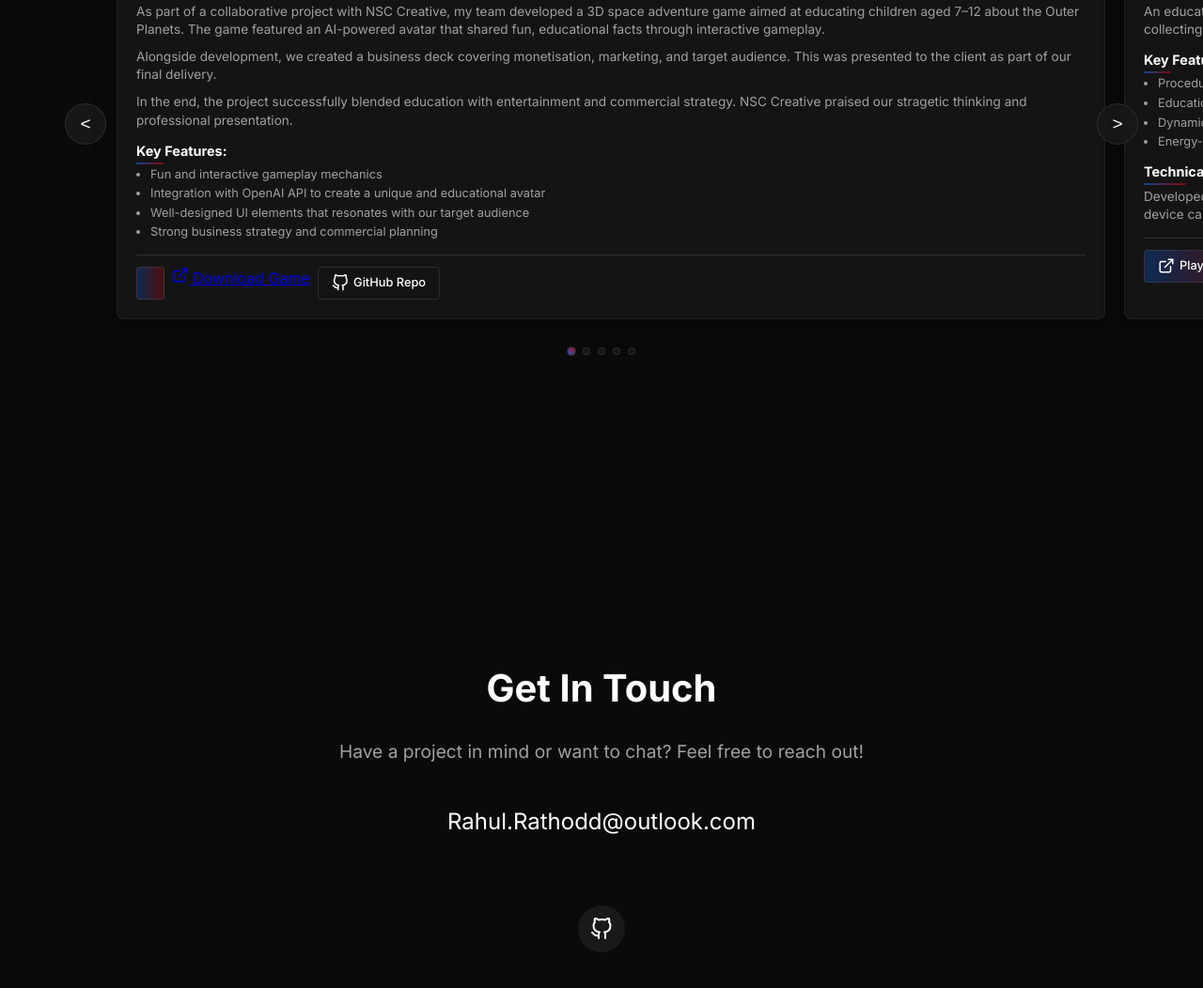
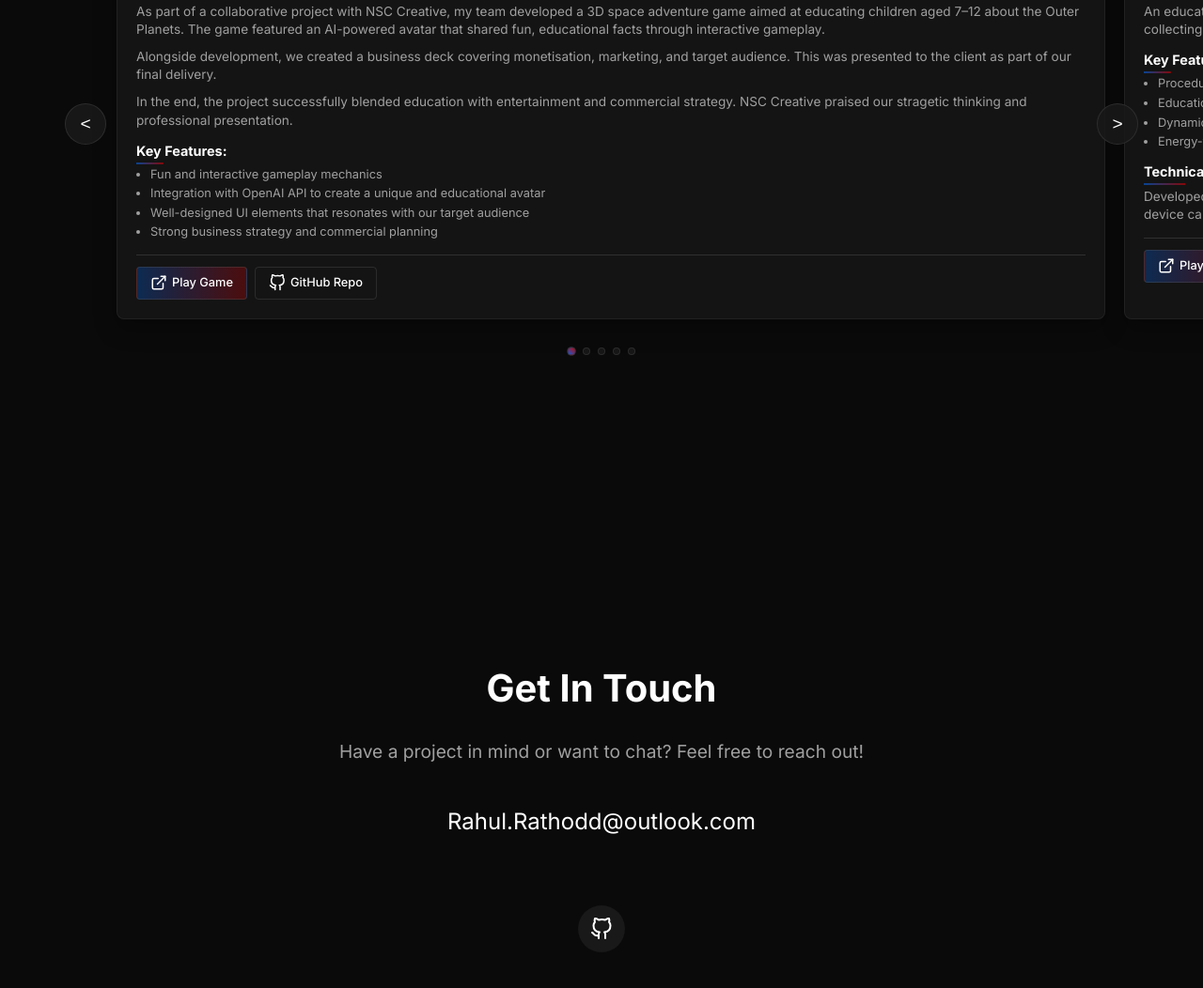
Before and after one commit to rahulrathod-git/rahulrathodportfolio, a plain HTML site: page index.html in a window 1280 px wide. Shown: the part 1918-2970 px from the top of the page at 94% size. Drawn offline with nearby package versions, Linux system fonts and the light colour scheme.

Commit message:
Update index.html

```diff
--- a/index.html
+++ b/index.html
@@ -1172,12 +1172,9 @@ footer {
                         </div>
                     </div>
                     <div class="project-footer">
-                        <a href="#" class="project-link primary-link" target="_blank">
-                        <a href="https://github.com/RR-2912/rahulrathodportfolio/releases/download/v1.0/Captain.Cosmic.s.Rocketship.Journey.v1.0.zip" download>
-							<svg xmlns="http://www.w3.org/2000/svg" width="18" height="18" viewBox="0 0 24 24" fill="none" stroke="currentColor" stroke-width="2" stroke-linecap="round" stroke-linejoin="round"><path d="M18 13v6a2 2 0 0 1-2 2H5a2 2 0 0 1-2-2V8a2 2 0 0 1 2-2h6"></path><polyline points="15 3 21 3 21 9"></polyline><line x1="10" y1="14" x2="21" y2="3"></line></svg>
-						Download Game
-						</a>
-
+                        <a href="https://github.com/RR-2912/rahulrathodportfolio/releases/download/v1.0/Captain.Cosmic.s.Rocketship.Journey.v1.0.zip" class="project-link primary-link" target="_blank">
+                            <svg xmlns="http://www.w3.org/2000/svg" width="18" height="18" viewBox="0 0 24 24" fill="none" stroke="currentColor" stroke-width="2" stroke-linecap="round" stroke-linejoin="round"><path d="M18 13v6a2 2 0 0 1-2 2H5a2 2 0 0 1-2-2V8a2 2 0 0 1 2-2h6"></path><polyline points="15 3 21 3 21 9"></polyline><line x1="10" y1="14" x2="21" y2="3"></line></svg>
+                            Play Game
                         </a>
                         <a href="https://github.com/RR-2912/captain-cosmic" class="project-link secondary-link" target="_blank">
                             <svg xmlns="http://www.w3.org/2000/svg" width="18" height="18" viewBox="0 0 24 24" fill="none" stroke="currentColor" stroke-width="2" stroke-linecap="round" stroke-linejoin="round"><path d="M9 19c-5 1.5-5-2.5-7-3m14 6v-3.87a3.37 3.37 0 0 0-.94-2.61c3.14-.35 6.44-1.54 6.44-7A5.44 5.44 0 0 0 20 4.77 5.07 5.07 0 0 0 19.91 1S18.73.65 16 2.48a13.38 13.38 0 0 0-7 0C6.27.65 5.09 1 5.09 1A5.07 5.07 0 0 0 5 4.77a5.44 5.44 0 0 0-1.5 3.78c0 5.42 3.3 6.61 6.44 7A3.37 3.37 0 0 0 9 18.13V22"></path></svg>
```
